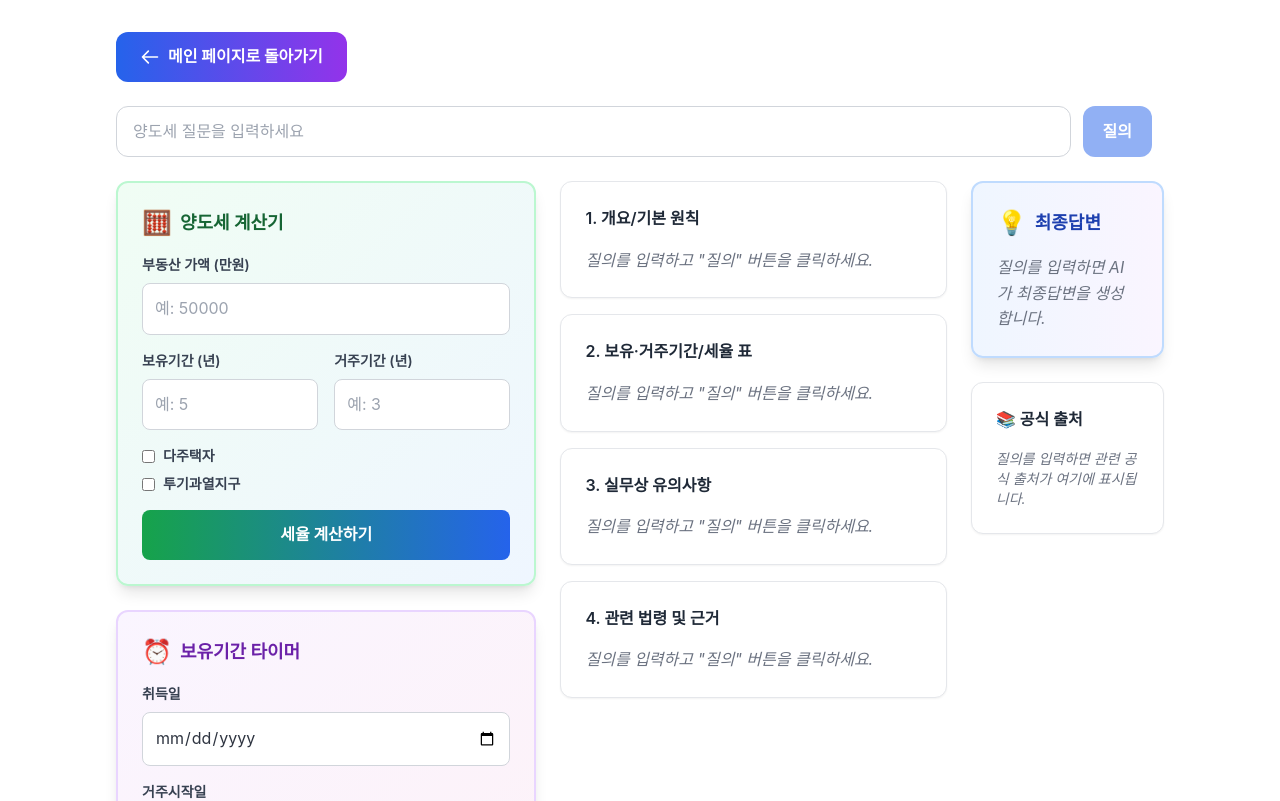
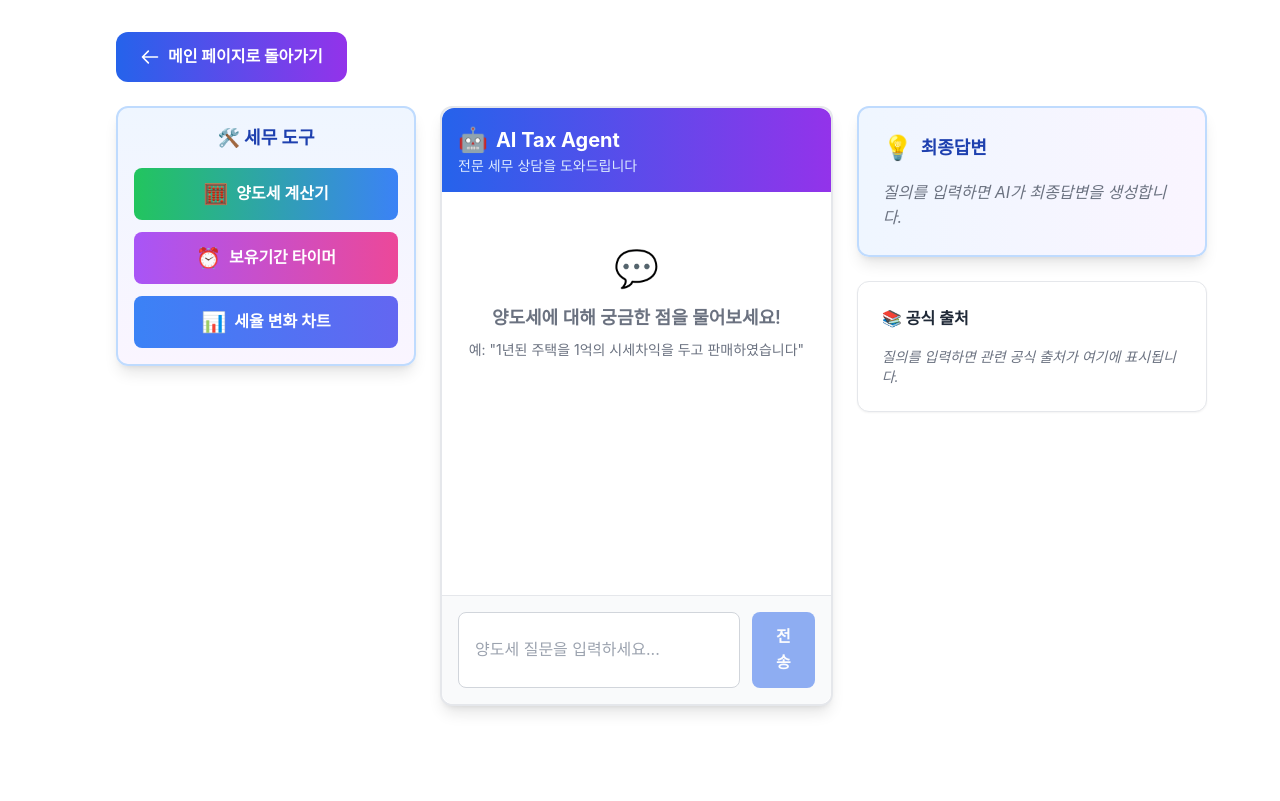
Before and after one commit to phoenixai-sw/phoenixai-tax-landing, a Next.js app: page /agent in a window 1280 px wide. Shown: the top 801 px of the page. Built offline with nearby package versions, Linux system fonts and the light colour scheme.

Commit message:
Update index.js

```diff
--- a/pages/agent/index.js
+++ b/pages/agent/index.js
@@ -80,70 +80,110 @@ export default function AgentPage() {
           </button>
         </div>
 
-        {/* Header */}
-        <header className="mb-6 grid gap-3 md:grid-cols-[1fr_auto]">
+
+
+
+
+                 {/* Main Content Grid */}
+         <div className="grid gap-6 md:grid-cols-[300px_1fr_350px]">
+           {/* Left Column - Tools Banner */}
+           <aside className="sticky top-6 self-start space-y-4 h-fit">
+             <div className="bg-gradient-to-b from-blue-50 to-purple-50 border-2 border-blue-200 rounded-xl p-4 shadow-lg">
+               <h3 className="text-blue-800 font-bold text-lg mb-4 text-center">🛠️ 세무 도구</h3>
+               <div className="space-y-3">
+                 <button className="w-full bg-gradient-to-r from-green-500 to-blue-500 text-white font-semibold py-3 px-4 rounded-lg hover:shadow-lg transition-all duration-300 hover:scale-105 flex items-center justify-center gap-2">
+                   <span className="text-xl">🧮</span>
+                   양도세 계산기
+                 </button>
+                 <button className="w-full bg-gradient-to-r from-purple-500 to-pink-500 text-white font-semibold py-3 px-4 rounded-lg hover:shadow-lg transition-all duration-300 hover:scale-105 flex items-center justify-center gap-2">
+                   <span className="text-xl">⏰</span>
+                   보유기간 타이머
+                 </button>
+                 <button className="w-full bg-gradient-to-r from-blue-500 to-indigo-500 text-white font-semibold py-3 px-4 rounded-lg hover:shadow-lg transition-all duration-300 hover:scale-105 flex items-center justify-center gap-2">
+                   <span className="text-xl">📊</span>
+                   세율 변화 차트
+                 </button>
+               </div>
+             </div>
+           </aside>
+
+           {/* Center Column - Chat Interface */}
+           <section className="bg-white border-2 border-gray-200 rounded-xl shadow-lg min-h-[600px] flex flex-col">
+             {/* Chat Header */}
+             <div className="bg-gradient-to-r from-blue-600 to-purple-600 text-white p-4 rounded-t-xl">
+               <h2 className="text-xl font-bold flex items-center gap-2">
+                 <span className="text-2xl">🤖</span>
+                 AI Tax Agent
+               </h2>
+               <p className="text-blue-100 text-sm">전문 세무 상담을 도와드립니다</p>
+             </div>
+
+             {/* Chat Messages */}
+             <div className="flex-1 p-6 space-y-4 overflow-y-auto">
+               {!results ? (
+                 <div className="text-center text-gray-500 py-8">
+                   <div className="text-4xl mb-4">💬</div>
+                   <p className="text-lg font-semibold">양도세에 대해 궁금한 점을 물어보세요!</p>
+                   <p className="text-sm mt-2">예: "1년된 주택을 1억의 시세차익을 두고 판매하였습니다"</p>
+                 </div>
+               ) : (
+                 <>
+                   {/* User Message */}
+                   <div className="flex justify-end">
+                     <div className="bg-blue-600 text-white p-4 rounded-xl max-w-[80%]">
+                       <p className="font-semibold">질문:</p>
+                       <p>{query}</p>
+                     </div>
+                   </div>
+
+                   {/* AI Response */}
+                   <div className="flex justify-start">
+                     <div className="bg-gray-100 p-4 rounded-xl max-w-[80%]">
+                       <p className="font-semibold text-gray-800 mb-2">AI 답변:</p>
+                       <div className="space-y-3">
+                         <div>
+                           <h4 className="font-semibold text-blue-600">1. 개요/기본 원칙</h4>
+                           <p className="text-gray-700">{results.overview}</p>
+                         </div>
+                         <div>
+                           <h4 className="font-semibold text-blue-600">2. 보유·거주기간/세율 표</h4>
+                           <p className="text-gray-700">{results.taxRates}</p>
+                         </div>
+                         <div>
+                           <h4 className="font-semibold text-blue-600">3. 실무상 유의사항</h4>
+                           <p className="text-gray-700">{results.considerations}</p>
+                         </div>
+                         <div>
+                           <h4 className="font-semibold text-blue-600">4. 관련 법령 및 근거</h4>
+                           <p className="text-gray-700">{results.legalBasis}</p>
+                         </div>
+                       </div>
+                     </div>
+                   </div>
+                 </>
+               )}
+             </div>
+
+             {/* Chat Input */}
+             <div className="p-4 border-t border-gray-200 bg-gray-50 rounded-b-xl">
                <form onSubmit={handleSubmit} className="flex gap-3">
                  <input
                    type="text"
                    value={query}
                    onChange={(e) => setQuery(e.target.value)}
-              placeholder="양도세 질문을 입력하세요"
-              className="flex-1 border border-gray-300 rounded-xl px-4 py-3 focus:outline-none focus:ring-2 focus:ring-blue-500"
+                   placeholder="양도세 질문을 입력하세요..."
+                   className="flex-1 border border-gray-300 rounded-lg px-4 py-3 focus:outline-none focus:ring-2 focus:ring-blue-500"
                    disabled={isLoading}
                  />
                  <button
                    type="submit"
                    disabled={isLoading || !query.trim()}
-              className="rounded-xl px-5 py-3 bg-blue-600 text-white font-semibold hover:bg-blue-700 disabled:opacity-50 disabled:cursor-not-allowed transition-colors"
+                   className="bg-blue-600 text-white px-6 py-3 rounded-lg font-semibold hover:bg-blue-700 disabled:opacity-50 disabled:cursor-not-allowed transition-colors"
                  >
-              {isLoading ? '처리중...' : '질의'}
+                   {isLoading ? '처리중...' : '전송'}
                  </button>
                </form>
-        </header>
-
-        {/* Results Summary Bar */}
-        {results && (
-          <div className="mb-6 p-4 bg-green-50 border border-green-200 rounded-xl">
-            <div className="flex items-center gap-2">
-              <span className="text-green-600">✅</span>
-              <span className="text-green-800 font-semibold">
-                질의 완료: "{query}"에 대한 답변을 생성했습니다.
-              </span>
              </div>
-          </div>
-        )}
-
-                 {/* Main Content Grid */}
-         <div className="grid gap-6 md:grid-cols-[1fr_2fr_1fr]">
-           {/* Left Column - Interactive Tools */}
-           <aside className="sticky top-6 self-start space-y-6">
-             <TaxCalculator />
-             <HoldingPeriodTimer />
-             <TaxRateChart />
-           </aside>
-
-           {/* Center Column - Answer Cards */}
-           <section className="space-y-4">
-             <AnswerCard
-               title="1. 개요/기본 원칙"
-               content={results?.overview}
-               isLoading={isLoading}
-             />
-             <AnswerCard
-               title="2. 보유·거주기간/세율 표"
-               content={results?.taxRates}
-               isLoading={isLoading}
-             />
-             <AnswerCard
-               title="3. 실무상 유의사항"
-               content={results?.considerations}
-               isLoading={isLoading}
-             />
-             <AnswerCard
-               title="4. 관련 법령 및 근거"
-               content={results?.legalBasis}
-               isLoading={isLoading}
-             />
            </section>
 
            {/* Right Column - Final Answer & Evidence Panel */}
```
Lines whose indentation alone changed are shown as unchanged.
